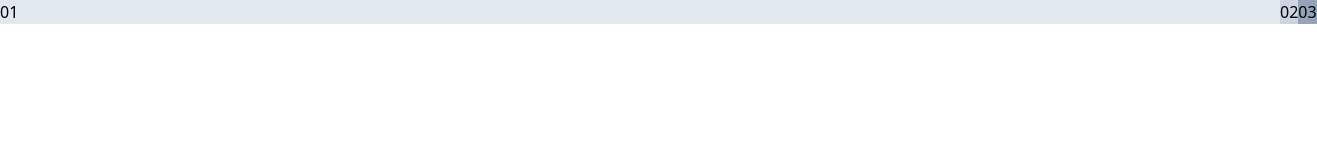
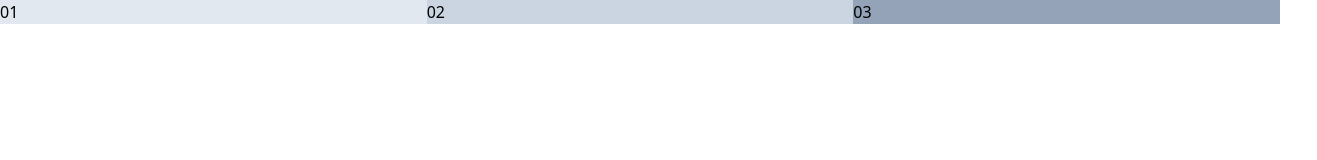
Before and after one commit to init-daemon/discovering-tailwindcss, a website: page src/index.html in a window 1280 px wide. Shown: the whole page, 1317 px wide, since content can reach past the window. Drawn offline with Linux system fonts and the light colour scheme.

Commit message:
flex grow

```diff
--- a/src/index.html
+++ b/src/index.html
@@ -17,13 +17,13 @@
 
 <body>
     <div class="flex bg-orange-500 w-full">
-        <div class="w-full bg-slate-200 shrink-0">
+        <div class="bg-slate-200 grow">
             01
         </div>
-        <div class="w-full bg-slate-300">
+        <div class="bg-slate-300 grow">
             02
         </div>
-        <div class="w-full bg-slate-400">
+        <div class="bg-slate-400 grow">
             03
         </div>
     </div>
```
Also changed, not shown: README.md, dist/output.css.
